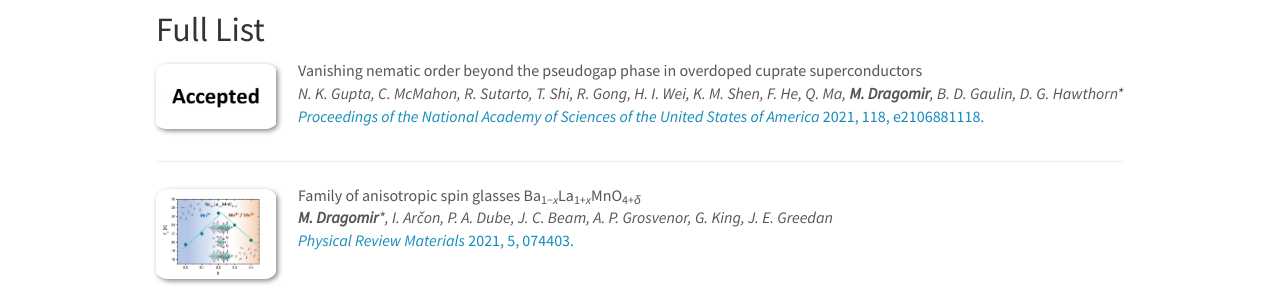
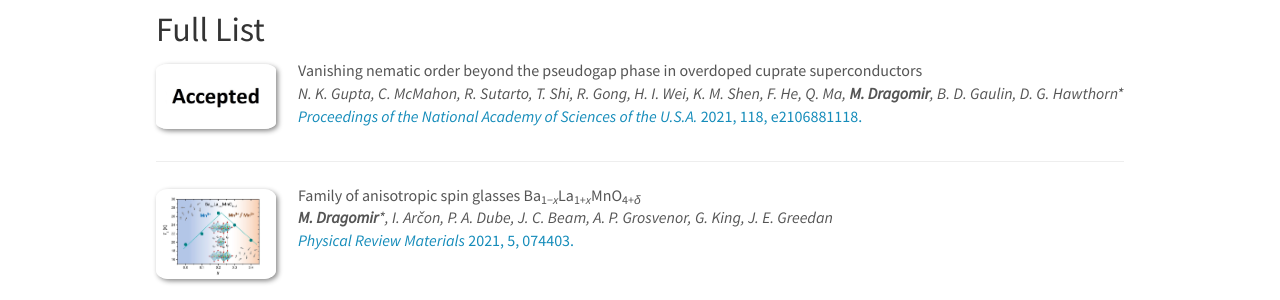
Before and after one commit to eccl-jsi/eccl-jsi.github.io, a Jekyll site: the page built from _pages/publications.md, in a window 1280 px wide and 900 px high, scrolled down 1422 px. Shown: the part 154-454 px from the top of the window. Built offline with Jekyll 4.4.1, drawn with Linux system fonts in a browser that asks for light colours; nearby versions of some CDN libraries.

Commit message:
Update publist.yml

```diff
--- a/_data/publist.yml
+++ b/_data/publist.yml
@@ -5,7 +5,7 @@
   highlight: 0
   image: Accepted.jpg
   link:
-    display: "<i>Proceedings of the National Academy of Sciences of the United States of America</i> 2021, 118, e2106881118."
+    display: "<i>Proceedings of the National Academy of Sciences of the U.S.A.</i> 2021, 118, e2106881118."
     url: "https://doi.org/10.1073/pnas.2106881118"
   title: "Vanishing nematic order beyond the pseudogap phase in overdoped cuprate superconductors"
 -
```
